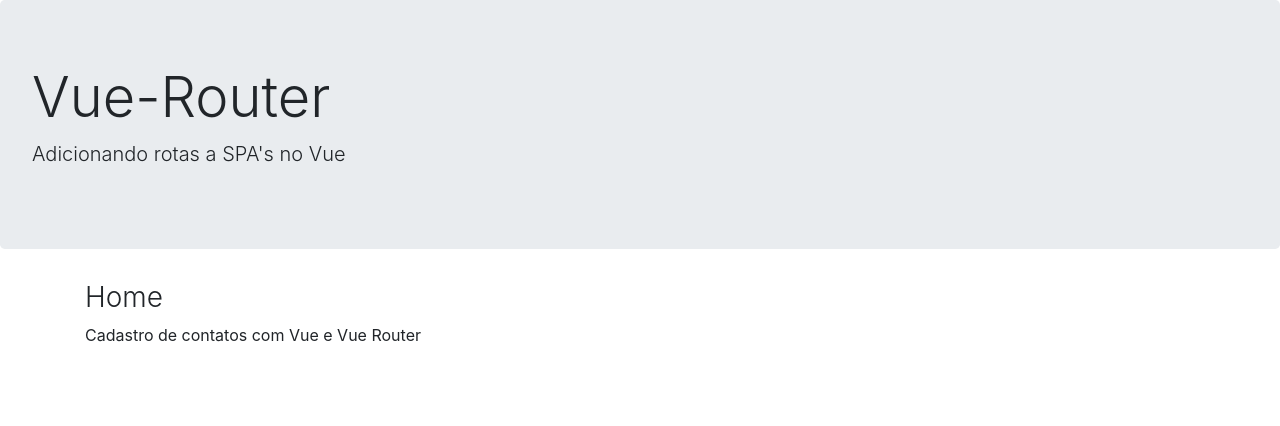
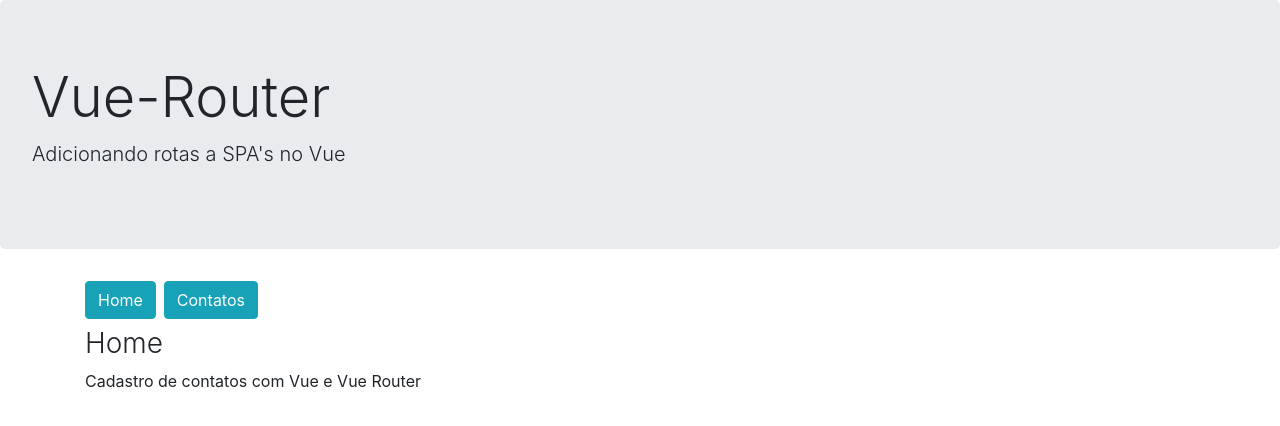
Before and after one commit to victorqrz/vue-rotas, a Vue app: page / in a window 1280 px wide. Shown: the top 426 px of the page. Built offline with nearby package versions, Linux system fonts and the light colour scheme.

Commit message:
botões de navegação

```diff
--- a/src/App.vue
+++ b/src/App.vue
@@ -9,6 +9,9 @@
     </div>
 
     <div class="container">
+
+      <router-link to="/" class="btn btn-info mb-2 mr-2">Home</router-link>
+      <router-link :to="{ path: '/contatos' }" class="btn btn-info mb-2">Contatos</router-link>
       <router-view></router-view>
     </div>
 
--- a/src/main.js
+++ b/src/main.js
@@ -9,6 +9,7 @@
 Vue.use(VueRouter)
 
 const router = new VueRouter({
+  mode: 'history',
   routes: [
     { path: '/contatos' ,component: Contatos},
     { path: '/' ,component: Home}
```
